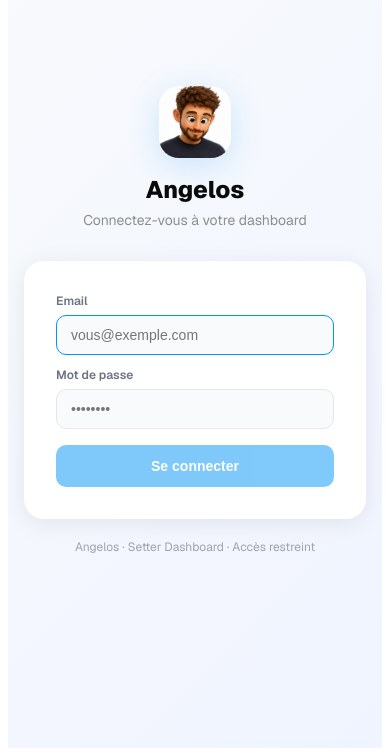
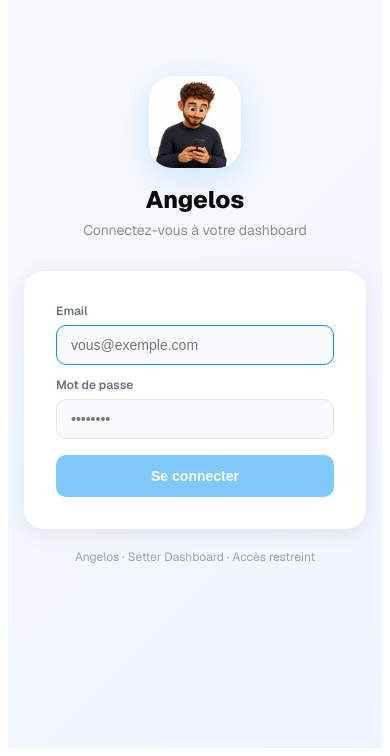
Before and after one commit to thomasmahe56-glitch/setter-dashboard-saas, a Next.js app: page /login in a window 390 px wide. Shown: the part 104-860 px from the top of the page. Built offline with nearby package versions, Linux system fonts and the light colour scheme; no server answers.

Commit message:
Show Angelos holding phone in avatar

```diff
--- a/app/login/page.tsx
+++ b/app/login/page.tsx
@@ -52,7 +52,7 @@ export default function LoginPage() {
 
         <div style={{ textAlign: "center", marginBottom: 32 }}>
           <div style={{ display: "flex", justifyContent: "center", marginBottom: 16 }}>
-            <AngelosAvatar size={72} radius={20} shadow="0 8px 32px rgba(0,149,246,0.18)" />
+            <AngelosAvatar size={92} radius={24} shadow="0 8px 32px rgba(0,149,246,0.18)" />
           </div>
           <h1 style={{ fontSize: 24, fontWeight: 800, color: "#0a0a0a", margin: "0 0 6px" }}>
             {appConfig.agentName}
--- a/components/AngelosAvatar.tsx
+++ b/components/AngelosAvatar.tsx
@@ -2,9 +2,10 @@ interface AngelosAvatarProps {
   size?: number;
   radius?: number;
   shadow?: string;
+  showPhone?: boolean;
 }
 
-export function AngelosAvatar({ size = 40, radius = 10, shadow = "none" }: AngelosAvatarProps) {
+export function AngelosAvatar({ size = 40, radius = 10, shadow = "none", showPhone = true }: AngelosAvatarProps) {
   return (
     <div
       aria-hidden="true"
@@ -15,8 +16,8 @@ export function AngelosAvatar({ size = 40, radius = 10, shadow = "none" }: Angel
         backgroundColor: "#f4f7fb",
         backgroundImage: "url('/angelos.png')",
         backgroundRepeat: "no-repeat",
-        backgroundSize: "290%",
-        backgroundPosition: "50% 10%",
+        backgroundSize: showPhone ? "178%" : "290%",
+        backgroundPosition: showPhone ? "50% 8%" : "50% 10%",
         boxShadow: shadow,
         flexShrink: 0,
         overflow: "hidden",
```
